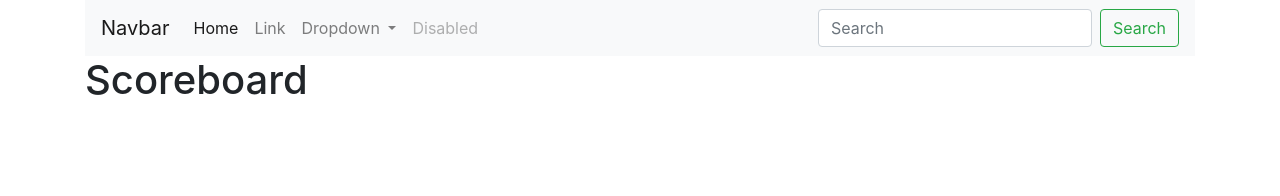
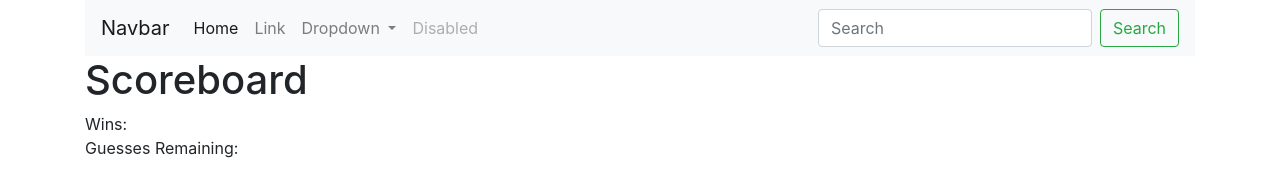
Before and after one commit to Unobtainiumrock/Word-Guess-Game, a plain HTML site: page index.html in a window 1280 px wide. Drawn offline with nearby package versions, Linux system fonts and the light colour scheme.

Commit message:
Add lots of commentary and white space to avoid losing mysef in DOM structure

```diff
--- a/index.html
+++ b/index.html
@@ -52,18 +52,39 @@
   </div>
 
 <body>
+  <!-- Main container -->
   <div class="container">
     <div class="row">
 
+      <!-- Main left area -->
       <div class="col-md-3" id="main-left">
         <h1>Scoreboard</h1>
-        <div class=""></div>
+        <!-- Wins container -->
+        <div class="container">
+          <div class="row" id="wins">
+            <div class="colum-md-12" id="wins">
+              Wins:
+            </div>
+          </div>
+        </div>
+        <!-- Guesses remaining container -->
+        <div class="container">
+          <div class="row" id="guesses-remaining">
+            <div class="column-md-12" id="guesses-remaining">
+              Guesses Remaining:
+            </div>
+          </div>
+        </div>
+
+
       </div>
 
+      <!-- Main middle area -->
       <div class="col-md-5" id="main-middle">
 
       </div>
 
+      <!-- Main right area -->
       <div class="col-md-4" id="main-right">
 
       </div>
```
